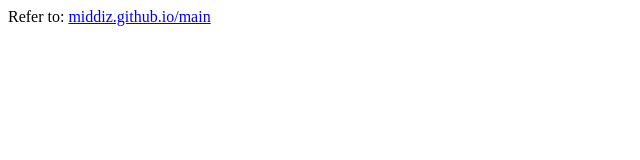
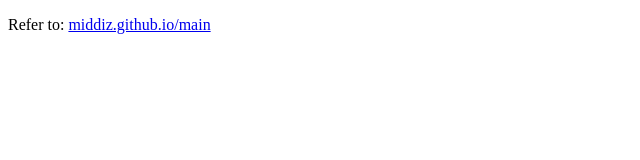
Before and after one commit to MiDDiz/middiz.github.io, a plain HTML site: page index.html in a window 1280 px wide. Shown: the whole page, without its empty margins (0-640 px from the left). Drawn offline with Linux system fonts and the light colour scheme.

Commit message:
test commit

```diff
--- a/index.html
+++ b/index.html
@@ -1,9 +1,11 @@
 <!DOCTYPE html>
 <html>
     <head>
+        <title>MiDDiz's homepage</title>
+        <meta charset="UTF-8">
 
     </head>
     <body>
-        Refer to: <a href="https://middiz.github.io/main">middiz.github.io/main</a>
+        <p>Refer to: <a href="https://middiz.github.io/main">middiz.github.io/main</a></p>
     </body>
 </html>
```
